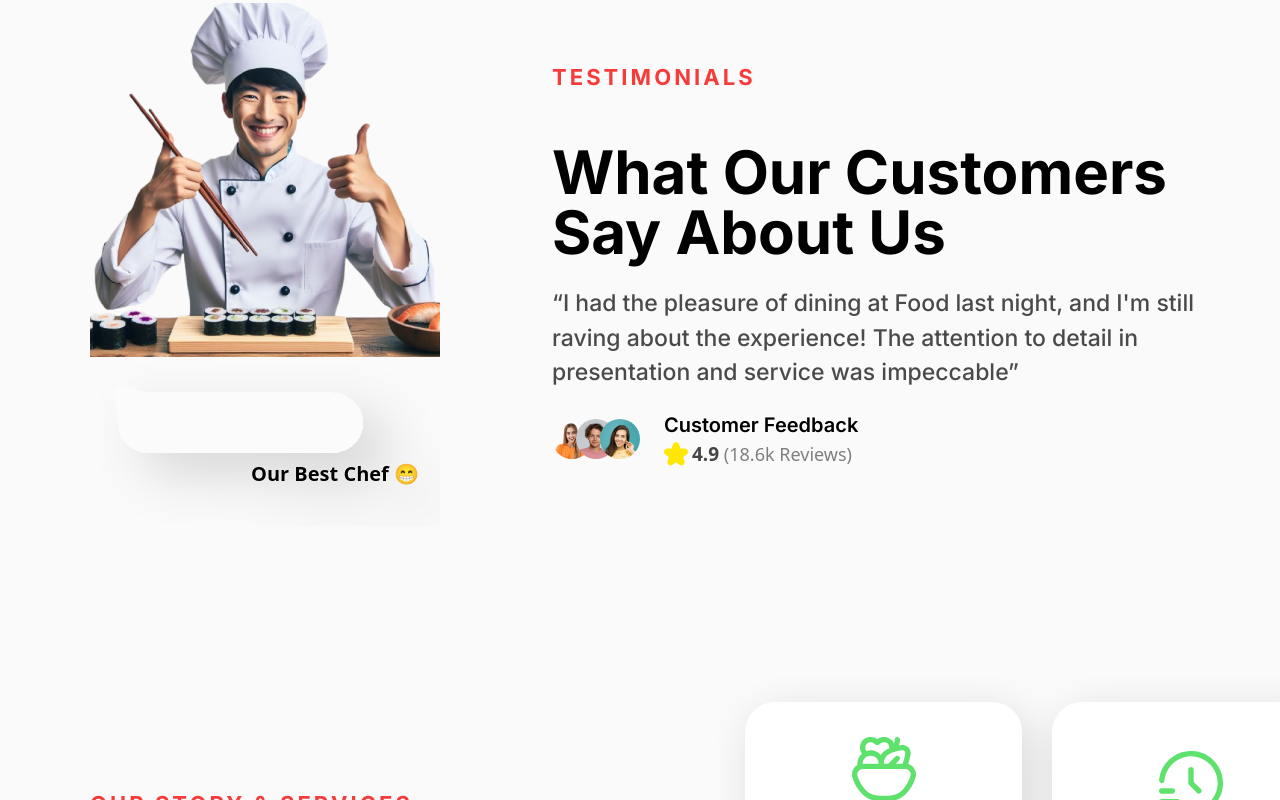
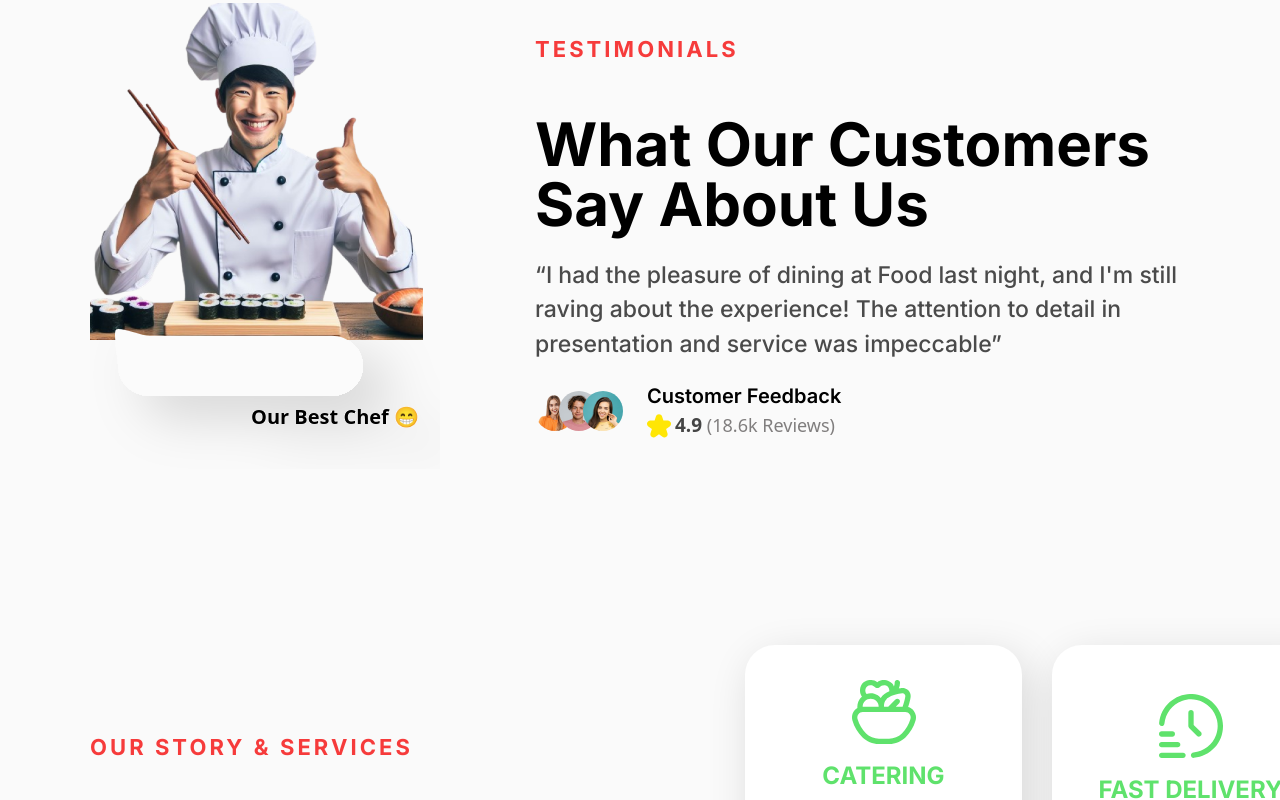
Before and after one commit to Maxwell011/sushi-experience, a React (Vite) app: page / in a window 1280 px wide. Shown: the part 2348-3148 px from the top of the page. Built offline with nearby package versions, Linux system fonts and the light colour scheme.

Commit message:
Added chat bubble

```diff
--- a/src/components/Testimonials.tsx
+++ b/src/components/Testimonials.tsx
@@ -6,14 +6,13 @@ const Testimonials = () => {
   return (
     <section className='mt-44 mb-44'>
       <div className='flex items-center justify-between gap-28'>
-        <div className="flex flex-col item-">
-        <div className=''>
-          <img src='/IMAGE 4.png' alt='chef with chop stick image' />
-        </div>
-
-        <ChatboxIcon
-          text='Our Best Chef 😁'
-        />
+        <div className='flex flex-col item-'>
+          <div className=''>
+            <img src='/IMAGE 4.png' alt='chef with chop stick image' />
+          </div>
+          <div className="mr-[-105px] -mt-10">
+          <ChatboxIcon text='Our Best Chef 😁' />
+          </div>
         </div>
 
         <div className=''>
```
